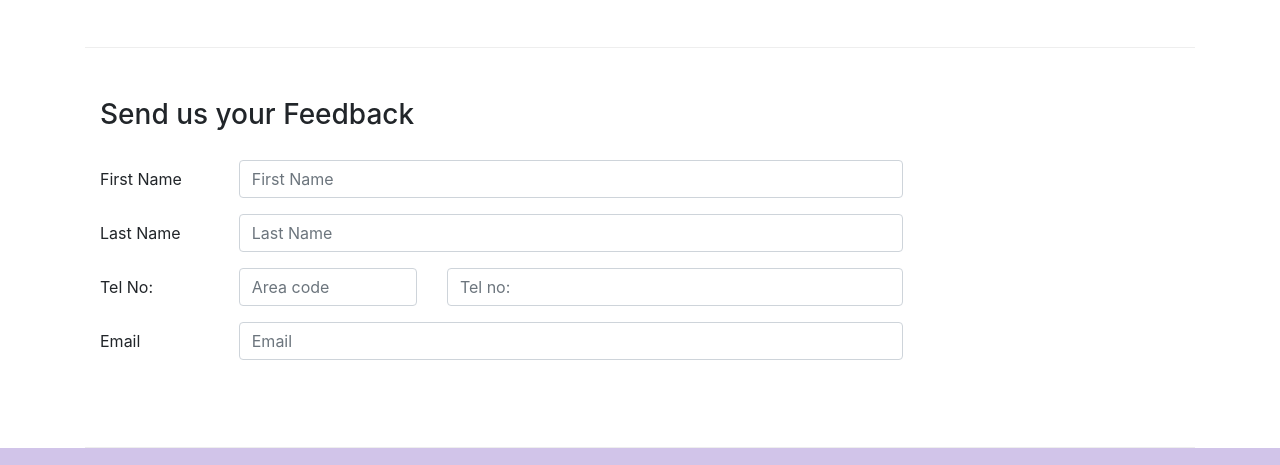
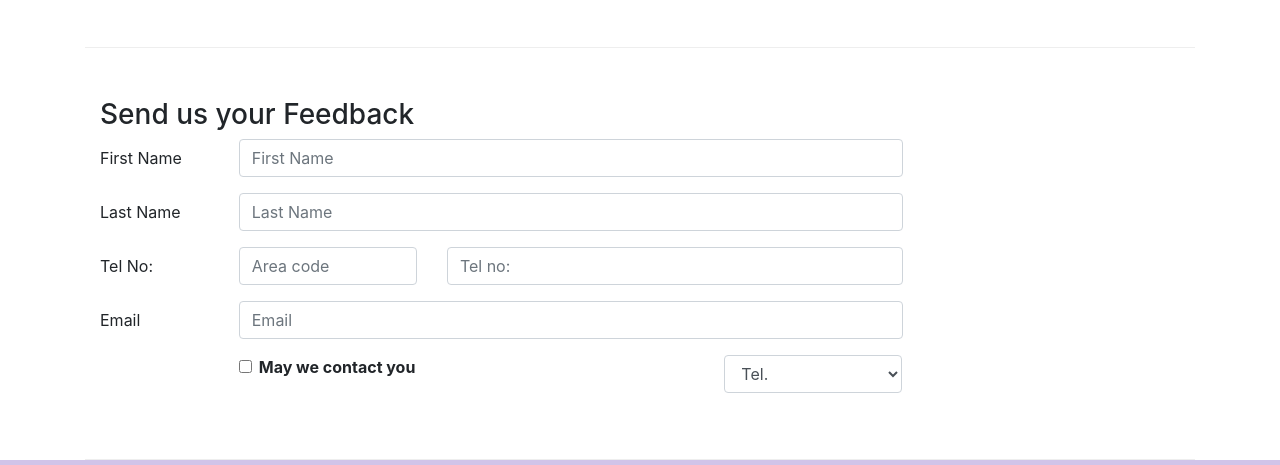
Before and after one commit to okeks/conFusion, a website: page contactus.html in a window 1280 px wide. Shown: the part 817-1282 px from the top of the page. Drawn offline with nearby package versions, Linux system fonts and the light colour scheme.

Commit message:
contact us edits

```diff
--- a/contactus.html
+++ b/contactus.html
@@ -198,6 +198,28 @@
                 />
               </div>
             </div>
+            <div class="form-group row">
+              <div class="col-md-6 offset-md-2">
+                <div class="form-check">
+                  <input
+                    type="checkbox"
+                    class="form-check-input"
+                    name="approve"
+                    id="approve"
+                    value=""
+                  />
+                  <label class="form-check-label" for="approve"
+                    ><strong>May we contact you</strong></label
+                  >
+                </div>
+              </div>
+              <div class="col-md-3 offset-md-1">
+                <select class="form-control">
+                  <option>Tel.</option>
+                  <option>Email</option>
+                </select>
+              </div>
+            </div>
           </form>
         </div>
         <div class="col-12 col-md"></div>
```
